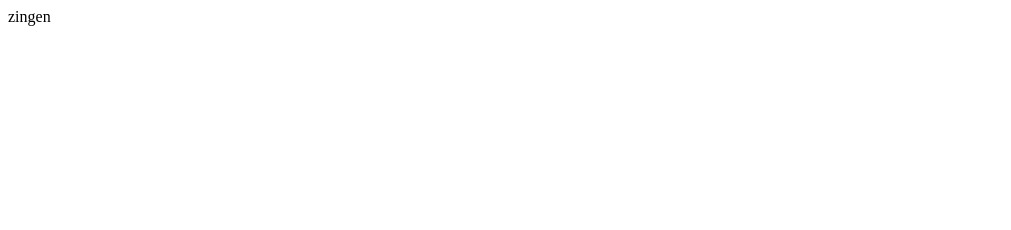
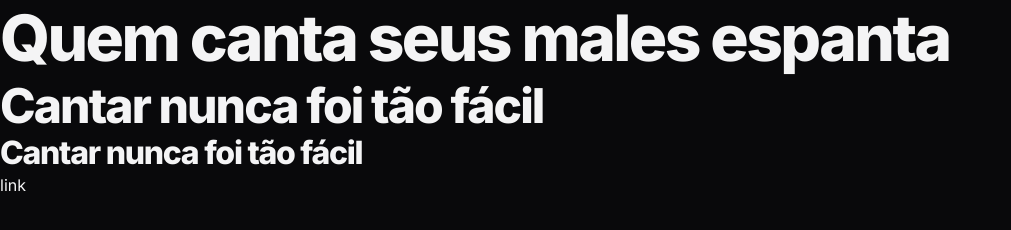
Before and after one commit to santospatrick/projeto-zingen, a plain HTML site: page index.html in a window 1280 px wide. Shown: the whole page, without its empty margins (0-1011 px from the left). Drawn offline with Linux system fonts and the light colour scheme.

Commit message:
adiciona reset css e variaveis

```diff
--- a/index.html
+++ b/index.html
@@ -5,8 +5,14 @@
     <meta name="viewport" content="width=device-width, initial-scale=1.0">
     <title>Zingen</title>
     <link rel="stylesheet" href="styles/index.css">
+    <link rel="preconnect" href="https://fonts.googleapis.com">
+    <link rel="preconnect" href="https://fonts.gstatic.com" crossorigin>
+    <link href="https://fonts.googleapis.com/css2?family=Inter:wght@100..900&display=swap" rel="stylesheet">
 </head>
 <body>
-    zingen
+    <h1>Quem canta seus males espanta</h1>
+    <h2>Cantar nunca foi tão fácil</h2>
+    <h3>Cantar nunca foi tão fácil</h3>
+    <a href="#">link</a>
 </body>
 </html>
--- a/styles/global.css
+++ b/styles/global.css
@@ -0,0 +1,84 @@
+*,
+*:before,
+*:after {
+    box-sizing: border-box;
+}
+
+* {
+    margin: 0;
+    padding: 0;
+    font: inherit;
+
+    -webkit-font-smoothing: antialiased;
+    -moz-osx-font-smoothing: grayscale;
+}
+
+:root {
+    --brand-color-primary: #F7B733;
+    --brand-color-secondary: #FC4A1A;
+    --brand-gradient: linear-gradient(var(--brand-color-secondary), var(--brand-color-primary));
+    --background-color: #09090B;
+    --surface-color: #18181B;
+    --stroke-color: #27272A;
+    --text-color-secondary: #A1A1AA;
+    --text-color-primary: #F4F4F5;
+
+    --ff-sans: 'Inter', system-ui, sans-serif;
+    --fw-base: 400;
+    --fw-md: 500;
+    --fw-bold: 800;
+
+    --fs-sm: 0.875rem;
+    --fs-base: 1rem;
+    --fs-lg: 1.25rem;
+    --fs-xl: 1.5rem;
+    --fs-2xl: 2.5rem;
+}
+
+html {
+    font-family: var(--ff-sans);
+    font-weight: var(--fw-base);
+    font-size: var(--fs-base);
+    line-height: 1.6;
+    color: var(--text-color-primary)
+}
+
+body {
+    background-color: var(--background-color);
+}
+
+h1, h2, h3 {
+    line-height: 1.2;
+    color: var(--text-color-primary);
+    font-weight: var(--fw-bold);
+    letter-spacing: -0.04em;
+}
+
+h1 {
+    font-size: var(--fs-2xl);
+}
+
+h2 {
+    font-size: var(--fs-xl);
+}
+
+h3 {
+    font-size: var(--fs-lg);
+}
+
+a {
+    text-decoration: none;
+    color: inherit;
+}
+
+ul[role='list'] {
+    list-style: none;
+}
+
+@media (width >= 80em) {
+    :root {
+        --fs-lg: 2rem;
+        --fs-xl: 3rem;
+        --fs-2xl: 4rem;
+    }
+}
```
